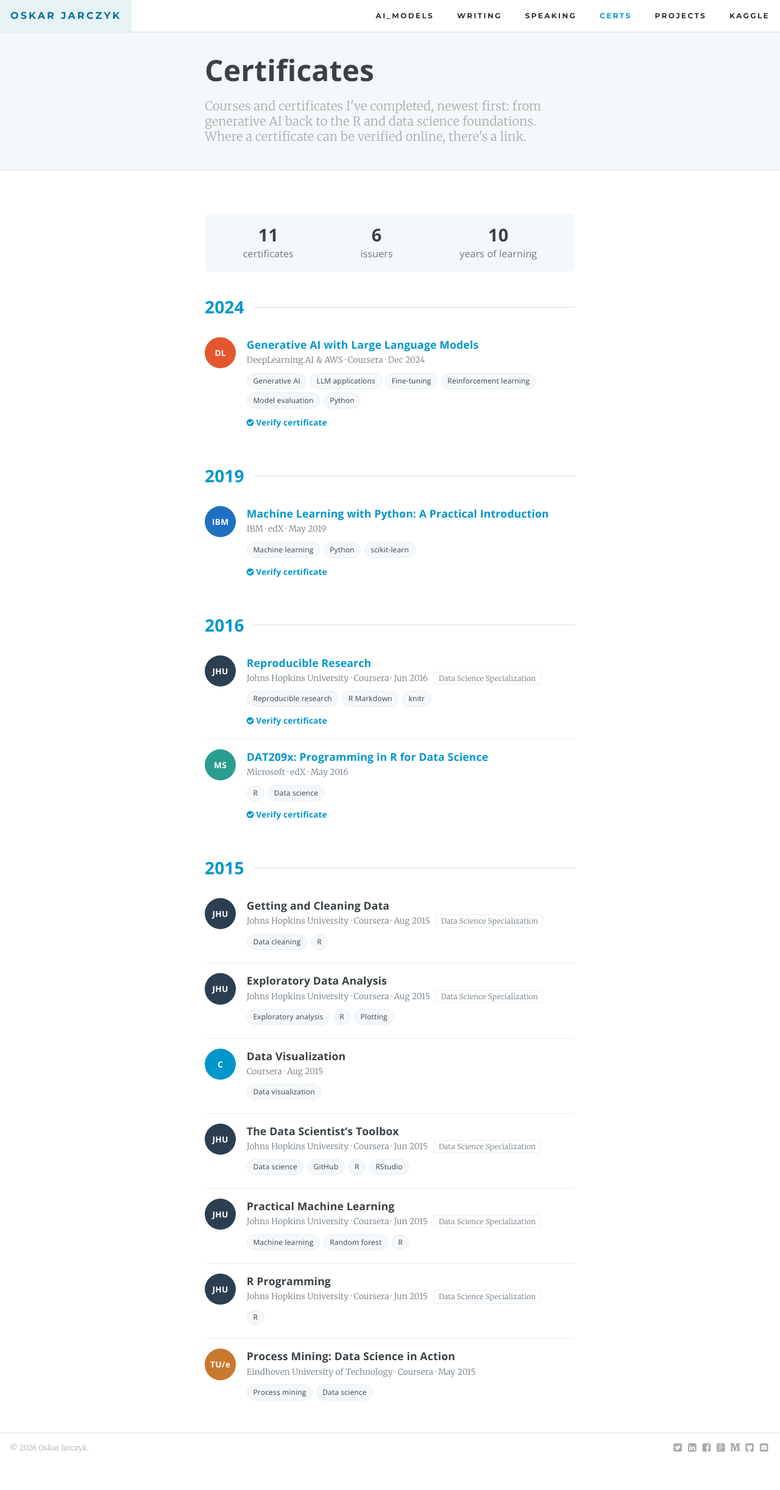
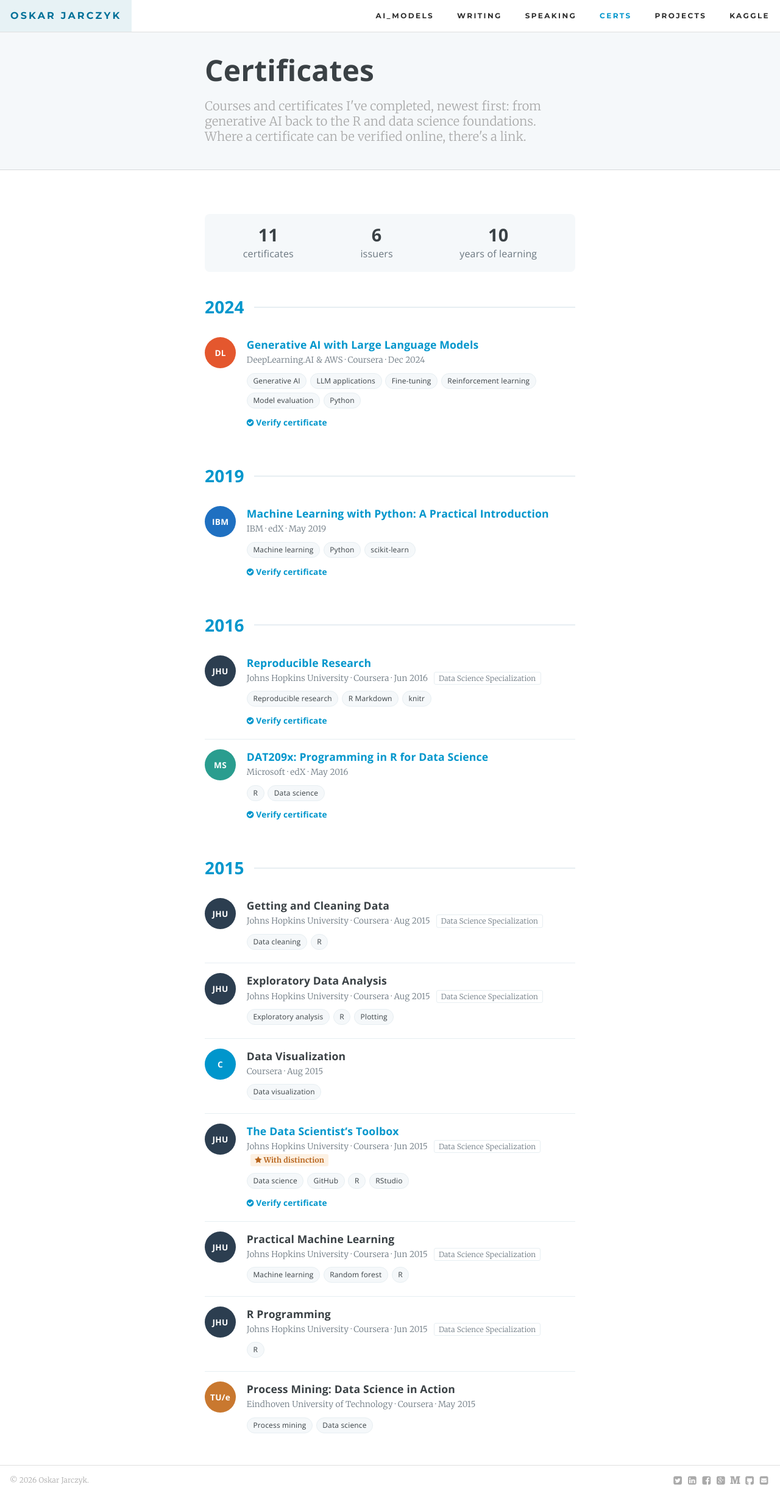
Before and after one commit to DataGeekPL/DataGeekPL.github.io, a Jekyll site: the page built from certs/index.html, in a window 1280 px wide. Shown: the whole page at 61% size. Built offline with Jekyll 4.4.1, drawn with Linux system fonts in a browser that asks for light colours; before the commit the page ends 2391 px from its top, so only the background shows below that.

Commit message:
Restore the Toolbox verification link and show its distinction
QC2JCCPT68 is a 2015 Signature Track certificate. Its page does not
render the certificate like newer ones, but its embedded data confirms
it: Oskar Jan Jarczyk, granted June 8, 2015, with distinction (100%).
That matches the date the old page gave for The Data Scientist's
Toolbox, so the link belongs there (the old page had also reused it
for Practical Machine Learning). Adds an optional `honors` label.

```diff
--- a/assets/css/_certs.scss
+++ b/assets/css/_certs.scss
@@ -90,6 +90,18 @@
   line-height: 1.2rem;
 }
 
+.cert-honors {
+  display: inline-block;
+  margin-left: 0.4rem;
+  padding: 0 0.45rem;
+  border-radius: 3px;
+  background: #fdf1e3;
+  color: #b8651d;
+  font-size: 0.75rem;
+  font-weight: 700;
+  line-height: 1.2rem;
+}
+
 .cert-skills {
   margin-top: 0.5rem;
   line-height: 1.6rem;
--- a/certs/index.html
+++ b/certs/index.html
@@ -33,6 +33,7 @@
           <div class="cert-meta">
             {{ cert.issuer }}{% if cert.platform != cert.issuer %} &middot; {{ cert.platform }}{% endif %} &middot; {{ cert.date | date: "%b %Y" }}
             {% if cert.note %}<span class="cert-note">{{ cert.note }}</span>{% endif %}
+            {% if cert.honors %}<span class="cert-honors"><i class="fa fa-star"></i> {{ cert.honors }}</span>{% endif %}
           </div>
           {% if cert.skills %}
             <div class="cert-skills">
```
Also changed, not shown: _data/certs.yml (+5 -2 lines).
